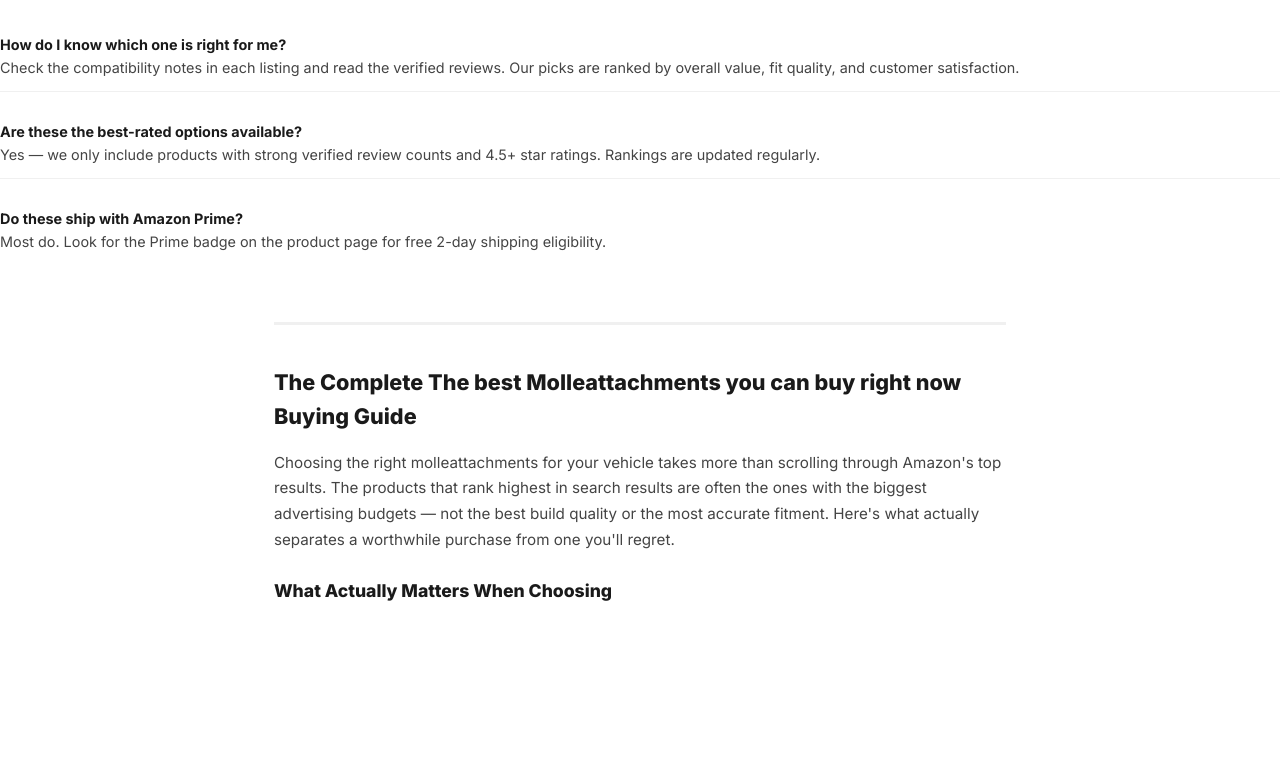
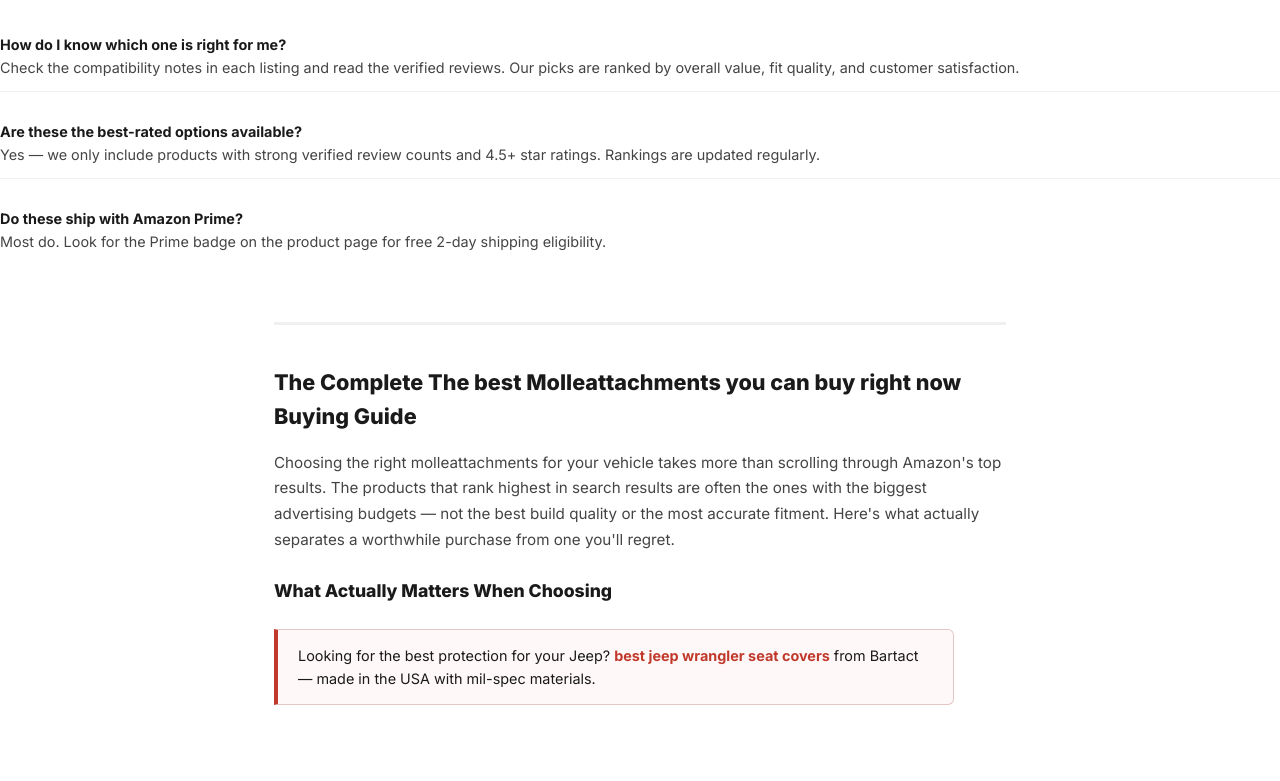
Before and after one commit to Brazenproducts/molleattachments.com, a plain HTML site: page index.html in a window 1280 px wide. Shown: the part 3395-4176 px from the top of the page. Before the commit the page ends 4076 px from the top, so only its background shows below. Drawn offline with Linux system fonts and the light colour scheme.

Commit message:
Add: Bartact jeep-wrangler-seat-covers priority backlink (ranking boost)

```diff
--- a/index.html
+++ b/index.html
@@ -341,6 +341,11 @@
     <div style="margin-bottom:1.75rem">
 
 </section>
+
+<aside style="background:#fff8f8;border:1px solid #e5c5c5;border-left:4px solid #c0392b;padding:14px 20px;border-radius:0 6px 6px 0;margin:24px 0;max-width:680px">
+  <p style="margin:0;font-size:.9rem">Looking for the best protection for your Jeep? <a href="https://bartact.com/collections/jeep-wrangler-seat-covers" style="color:#c0392b;font-weight:700;text-decoration:none">best jeep wrangler seat covers</a> from Bartact — made in the USA with mil-spec materials.</p>
+</aside>
+
 </main>
 </body>
 </html>
```
